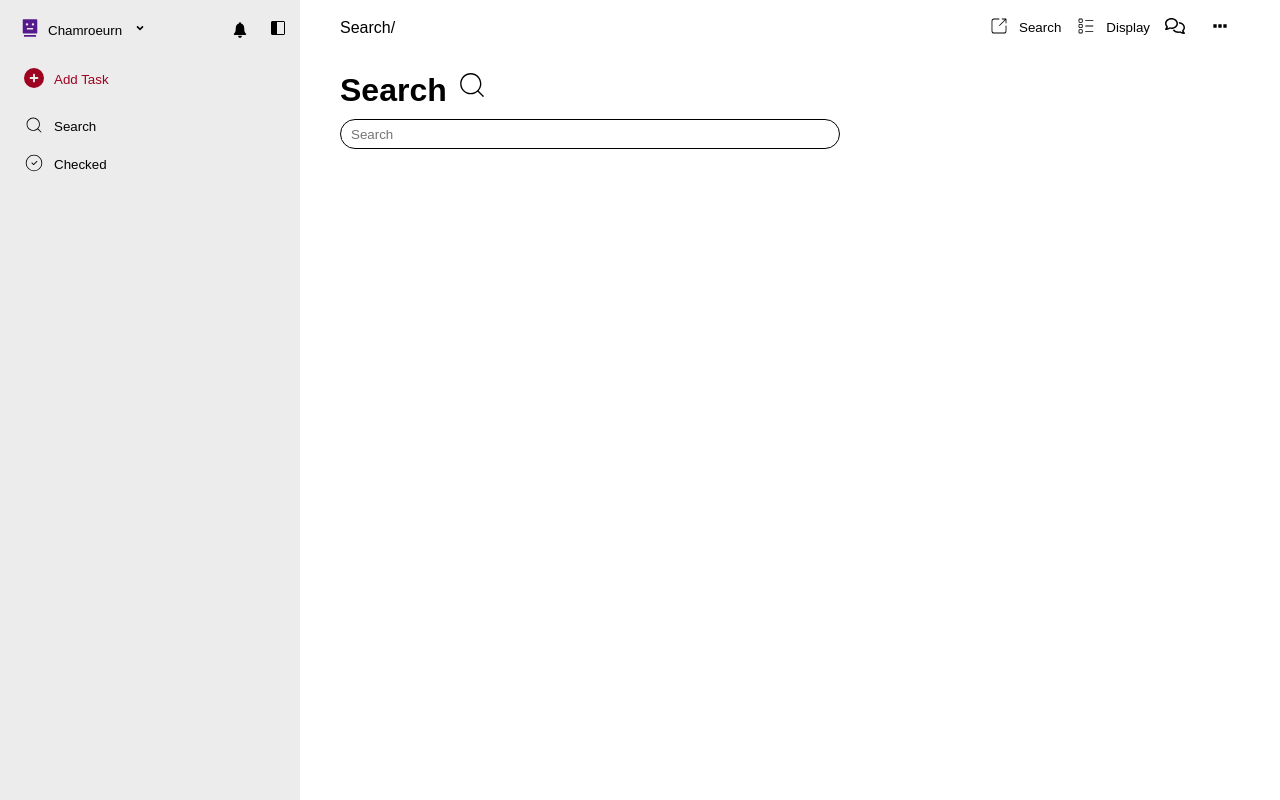
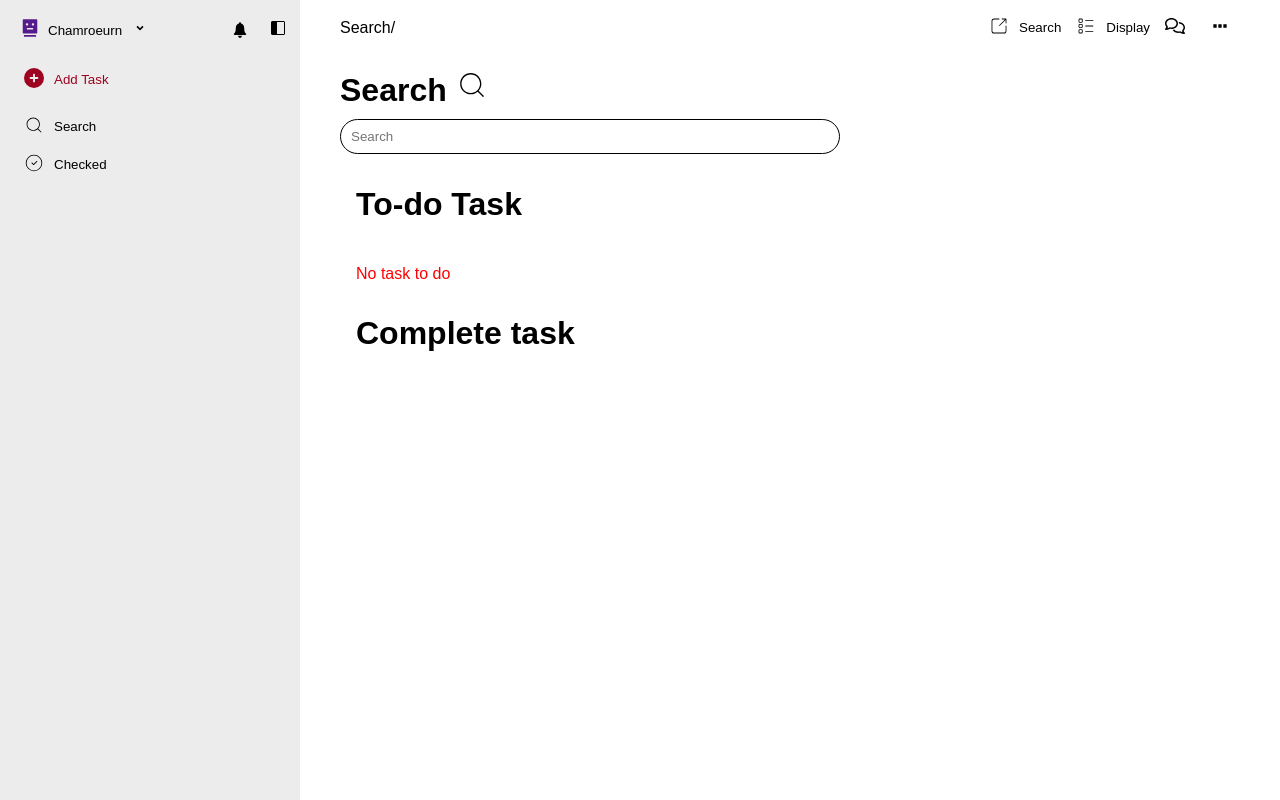
Before and after one commit to DanySeangRi/Todolist, a React (Vite) app: page /search in a window 1280 px wide. Built offline with nearby package versions, Linux system fonts and the light colour scheme.

Commit message:
feature(search-list): add function to list
Add route for search.
Do responsive for tablet and mobile.

```diff
--- a/src/App.css
+++ b/src/App.css
@@ -18,3 +18,16 @@
   text-decoration: none;
 
 }
+
+
+@media (max-width:426px){
+  .toggle.open ~ .todo{
+     display: none;
+  }
+  .toggle.open ~ .search{
+    display: none;
+  }
+  .toggle.open ~ .checked-container{
+ display: none;
+  }
+}
--- a/src/pages/search/Search.jsx
+++ b/src/pages/search/Search.jsx
@@ -1,13 +1,80 @@
-import React from 'react'
+import React, {useState, useEffect } from 'react'
 import Navbar from '../container/Navbar'
 import './search.css'
 import { CiSearch } from "react-icons/ci";
+import { MdDelete } from "react-icons/md";
+import { FaCirclePlus } from "react-icons/fa6";
 const Search = () => {
+  const [notComplete,SetComplete]=useState(()=>{
+    const saved = localStorage.getItem('tasks');
+    return saved ? JSON.parse(saved):[];
+})
+
+
+const [query,setQuery]=useState("");
+
+useEffect(()=>{
+  localStorage.setItem('tasks',JSON.stringify(notComplete))
+},[notComplete])
+
+
+const notCompleteTask = notComplete.filter((item)=>{
+  if(!item.text)return false;
+return item.text.toLowerCase().includes(query.toLowerCase())})
+
+
+const [completeTask,setCompleteTask]=useState(()=>{
+  const saved = localStorage.getItem('checkedTasks');
+  return saved ? JSON.parse(saved):[];
+})
+
+
+useEffect(()=>{
+  localStorage.setItem('checkedTasks',JSON.stringify(completeTask))
+},[completeTask])
+
+  const completeTasks = completeTask.filter((item)=>{
+  if(!item.text)return false;
+return item.text.toLowerCase().includes(query.toLowerCase())})
+
   return (
     <div className='search'>
     <Navbar name ='Search/'/>
     <h1>Search <CiSearch/> </h1>
-    <input type="search"  placeholder='Search'/>
+    <input type="search"  placeholder='Search'
+    value={query}
+    onChange={(e)=>setQuery(e.target.value)}
+    />
+
+    <div className='notComplete__task'>
+      <h1 className='title'>To-do Task</h1>
+    {notComplete.length ===0 && <p className='not-found'>No task to do </p>}
+    {notCompleteTask.map((item,index)=>(
+
+      <div key={index} className='todo__item'>
+     <span className='todo__item-text'>
+      <p>Not Complete</p>
+              {item.text}
+     </span>
+      <span className="todo__item-time">{new Date(item.time).toLocaleTimeString([], { hour: '2-digit', minute: '2-digit' })}
+    </span>
+      </div>
+    ))}
+
+     <div className=''>
+
+     <h1 className='title'>Complete task</h1>
+      {completeTasks.map((item,index)=>(
+          <div key={index} className='complete-task'>
+                <span className='complete-task-text'>
+                <p>Completed</p>
+                 {item.text}
+                </span>
+                <span className="todo__item-time">{new Date(item.time).toLocaleTimeString([], { hour: '2-digit', minute: '2-digit' })}</span>
+          </div>
+         ))}
+     </div>
+    </div>
     </div>
   )
 }
--- a/src/pages/search/search.css
+++ b/src/pages/search/search.css
@@ -3,12 +3,62 @@
   padding: 16px 40px;
   overflow-y: auto;
 }
-.search input{
+.search input {
   border: 1px solid black;
-  width: 500px;
-  border-radius:20px;
+  width: 100%;
+  max-width: 500px;
+  border-radius: 20px;
   padding-left: 10px;
   margin-top: 10px;
-  height: 30px;
-  flex-shrink: 0;
+  height: 35px;
+  box-sizing: border-box;
 }
+.notComplete__task{
+ padding: 2rem 1rem;
+
+}
+.notComplete__task h1{
+  margin-bottom: 10px;
+}
+.todo__item-text p{
+color: red;
+}
+.complete-task{
+  display: flex;
+  align-items: center;
+  background: white;
+  padding: 10px;
+  border: 1px solid rgba(0, 0, 0, 0.336);
+  border-radius: 5px;
+  margin-bottom: 10px;
+  justify-content: space-between;
+ font-size: 1rem;
+}
+.complete-task-text {
+  display: flex;
+margin-left: 10px;
+gap: 10px;
+
+
+}
+.complete-task-text p{
+  color: rgb(4, 113, 4);
+}
+.not-found {
+  font-size: 1rem;
+  color: red;
+  padding: 2rem 0rem;
+}
+
+@media screen and (max-width:769px){
+  .todo__item {
+    font-size: 1rem;
+  }
+  .complete-task-text{
+    font-size: 1rem;
+  }
+  .title{
+    font-size: 1rem;
+  }
+
+}
--- a/src/pages/todolist/ToDoList.jsx
+++ b/src/pages/todolist/ToDoList.jsx
@@ -120,7 +120,7 @@ function addTask() {
           {/* Left section (checkbox + task text) */}
           <span className="todo__item-text">
             <button className='todo__item-text--checked'onClick={() => handleChecked(index)}>
-              <CiCircleCheck />
+              <CiCircleCheck  size={20}/>
             </button>
 
             {editIndex === index ? (
--- a/src/pages/todolist/todolist.css
+++ b/src/pages/todolist/todolist.css
@@ -6,9 +6,7 @@
 }
 
 
-.todo__section {
-  padding: 4rem;
-}
+
 
 .todo__section-title {
   font-size: 2rem;
@@ -40,10 +38,11 @@
 
 .todo__input {
   width: 820px;
-  height: 30px;
+  height: 50px;
   border-radius: 5px;
    border: 1px solid black ;
    padding-left: 10px;
+   font-size: 1rem;
 }
 
 .todo__input:focus {
@@ -79,7 +78,9 @@
   border: 1px solid rgba(0, 0, 0, 0.336);
   border-radius: 5px;
   margin-bottom: 10px;
+  font-size: 1.5rem;
 }
+
 .todo__item-text--checked{
   color: green;
 }
```
Also changed, not shown: src/App.jsx (+0 -7 lines).
